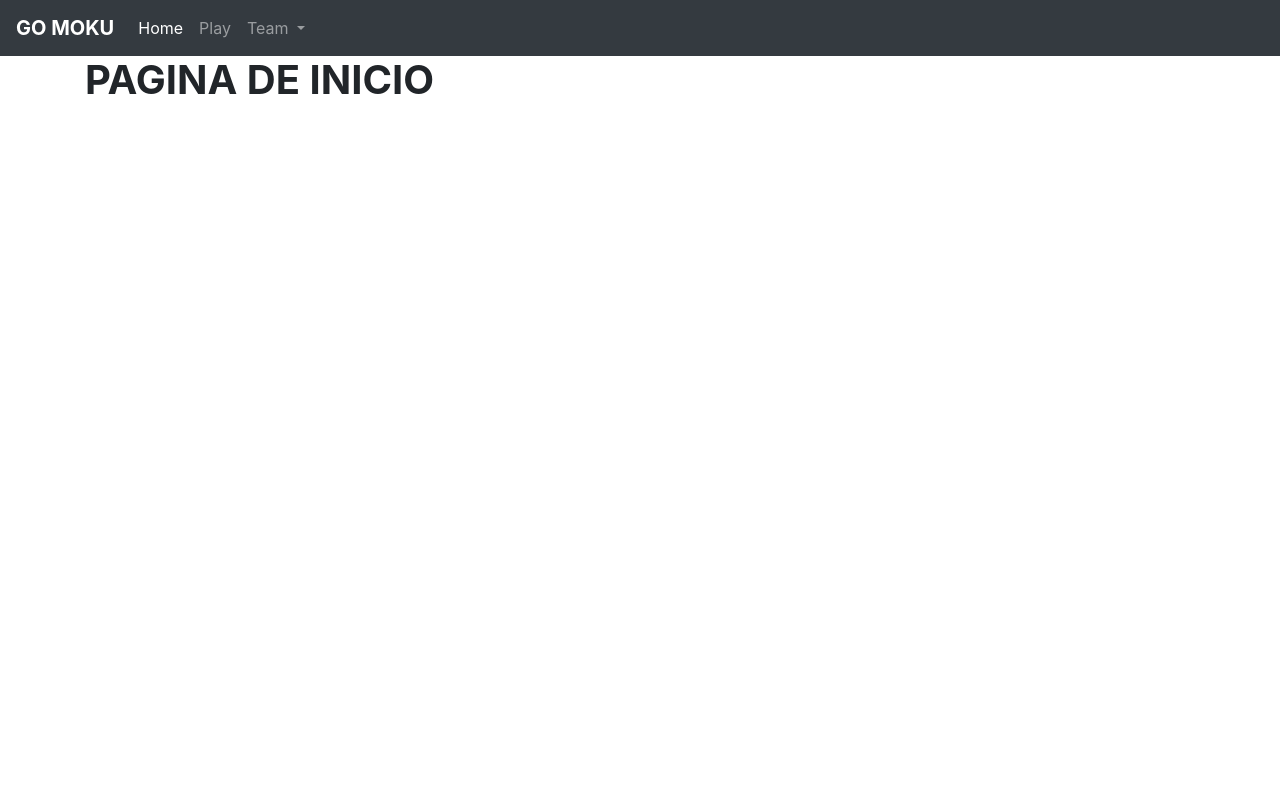
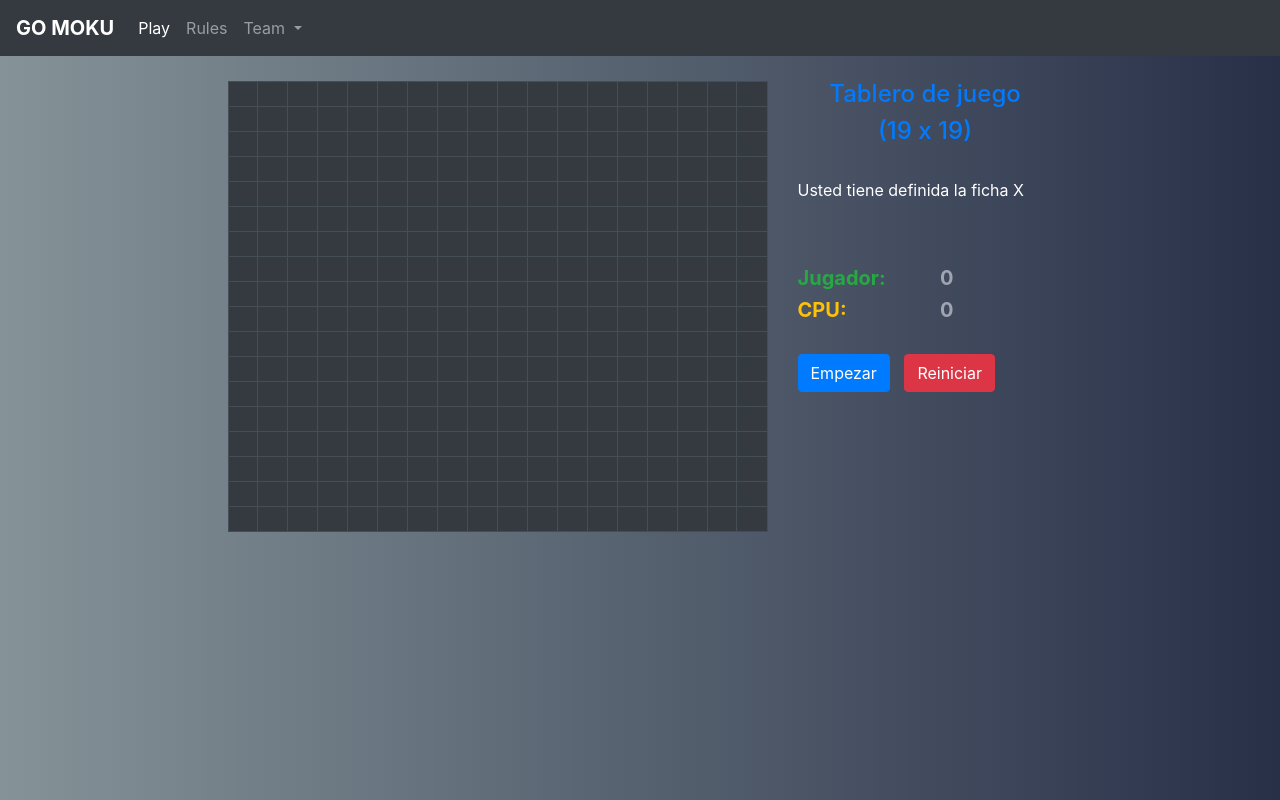
Before and after one commit to rjuliangt/IA-Go-moku, a Flask app: page / in a window 1280 px wide. Run offline with Flask 2, Linux system fonts and the light colour scheme; lists and menus that the app fills with data are empty; some libraries are stand-ins or nearby versions.

Commit message:
favicon adding rules of the game

```diff
--- a/Web/templates/board.html
+++ b/Web/templates/board.html
@@ -25,12 +25,15 @@
         <div class="col-sm-3 text-left">
             <div class="row">
                 <div class="col-sm-12"><br>
-                    <h4 class="text-white text-center text-primary" style="margin-top: 4px">Tablero de juego</h4>
+                    <h4 class="text-white text-center text-primary " >Tablero de juego</h4>
+                    <h4 class="text-white text-center text-primary " > (19 x 19)</h4>
                 </div>
             </div>
             <div class="row">
                 <div class="col-sm-12">
-                    <p class="text-white text-left">Este tablero es de 19*19. <br> Usted tiene definida la ficha circular de color verde </p>
+                    <p class="text-white text-left">
+                        <br> Usted tiene definida la ficha X
+                    </p>
                 </div>
             </div><br><br>
             <div class="row">
--- a/Web/templates/index.html
+++ /dev/null
@@ -1,8 +0,0 @@
-{% extends 'layout.html' %}
-{% block body %}
-<div>
-<main class="container justify-content-center">
-    <h1><strong>PAGINA DE INICIO</strong></h1>
-</main>
-</div>
-{% endblock %}
--- a/Web/templates/layout.html
+++ b/Web/templates/layout.html
@@ -1,12 +1,12 @@
 <!DOCTYPE html>
-<html lang="es">
+<html lang="en">
 <head>
     <meta charset="UTF-8">
     <meta name="viewport" content="width=divice-width, initial-scale=1.0">
     <title>Go Moku</title>
     <link rel="shortcut icon" href="{{ url_for('static', filename='img/favicon.ico')}}"/>
     <link rel="stylesheet" href="https://stackpath.bootstrapcdn.com/bootstrap/4.5.0/css/bootstrap.min.css" >
-    <link rel="stylesheet" href="{{ url_for('static', filename='Style/allstyle.css')}}">
+    <link rel="stylesheet" href="{{ url_for('static', filename='css/allstyle.css')}}">
 </head>
 <body>
 <nav class="navbar navbar-expand-sm navbar-dark bg-dark sticky-top">
@@ -16,11 +16,11 @@
     </button>
     <div class="collapse navbar-collapse" id="navbarTogglerDemo02">
         <ul class="navbar-nav mr-auto">
-            <li class="nav-item active">
-                <a class="nav-link" href="/">Home <span class="sr-only">(current)</span></a>
+            <li class="nav-item">
+                <a class="nav-link active" href="/">Play</a>
             </li>
             <li class="nav-item">
-                <a class="nav-link" href="/play_game">Play</a>
+                <a class="nav-link " href="/game_rules">Rules</a>
             </li>
             <li class="nav-item dropdown">
                 <a class="nav-link dropdown-toggle" href="#" id="navbarDropdown" role="button" data-toggle="dropdown" aria-haspopup="true" aria-expanded="false">
@@ -29,7 +29,7 @@
                 <div class="dropdown-menu" aria-labelledby="navbarDropdown">
                     <a class="dropdown-item" href="#">Roberto Guti&eacute;rrez</a>
                     <a class="dropdown-item" href="#">Carlos Venancio</a>
-                    <a class="dropdown-item" href="#">Nohem&iacute;</a>
+                    <a class="dropdown-item" href="#">Nohelia</a>
                 </div>
             </li>
         </ul>
--- a/Web/web_configure.py
+++ b/Web/web_configure.py
@@ -4,14 +4,15 @@ app = Flask(__name__)
 
 
 # ROUTER OF DE PAGE WEB METHODS GET
+
 @app.route('/', methods=['GET'])
-def inicio():
-    return render_template('index.html')
+def play_game():
+    return render_template('board.html')
 
 
-@app.route('/play_game', methods=['GET'])
-def play_game():
-    return render_template('board.html')
+@app.route('/game_rules', methods=['GET'])
+def game_rules():
+    return render_template('rules.html')
 
 
 @app.route('/move_player', methods=['GET'])
```
Also changed, not shown: Web/templates/rules.html (added, +12 -0 lines), Web/static/img/favicon.ico (deleted).
